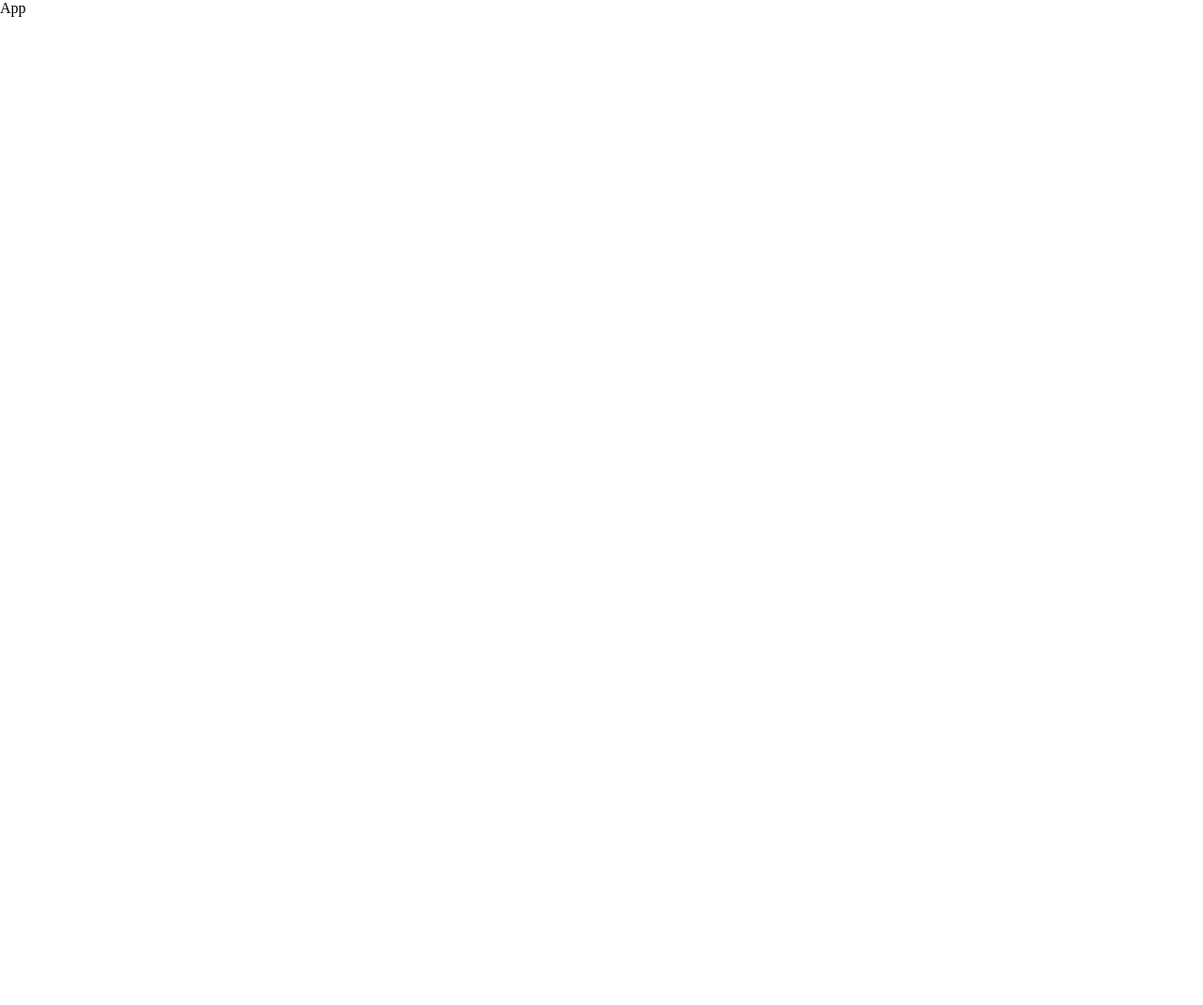
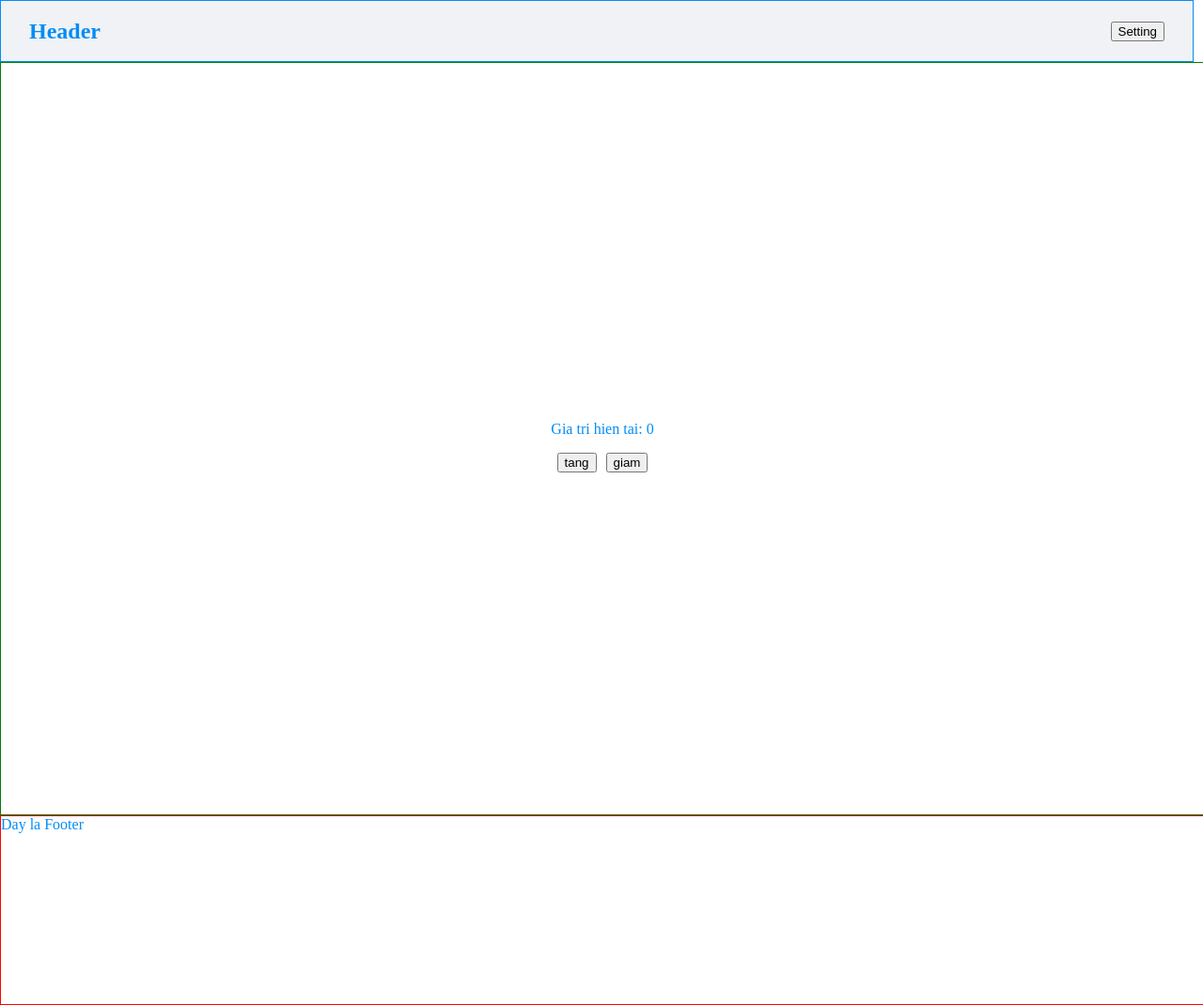
Before and after one commit to chep267/todo-react, a React (Vite) app: page / in a window 1280 px wide. Shown: the whole page at 94% size. Before the commit the page ends 800 px from the top, so only its background shows below. Built offline with nearby package versions, Linux system fonts and the light colour scheme.

Commit message:
dongntd: init todo-react

```diff
--- a/src/react/components/index.tsx
+++ b/src/react/components/index.tsx
@@ -4,9 +4,19 @@
  *
  */
 
+import Header from '@components/Header';
+import Main from '@components/Main';
+import Footer from '@components/Footer';
+
 /** global styles */
 import './global.css';
 
 export default function App() {
-    return <div>App</div>;
+    return (
+        <>
+            <Header />
+            <Main />
+            <Footer />
+        </>
+    );
 }
--- a/tsconfig.path.json
+++ b/tsconfig.path.json
@@ -2,7 +2,9 @@
     "compilerOptions": {
         "paths": {
             "@src/*": ["src/*"],
-            "@root/*": ["src/react/*"]
+            "@root/*": ["src/react/*"],
+            "@components/*": ["src/components/*"],
+            "@styles/*": ["src/css/*"]
         }
     }
 }
```
